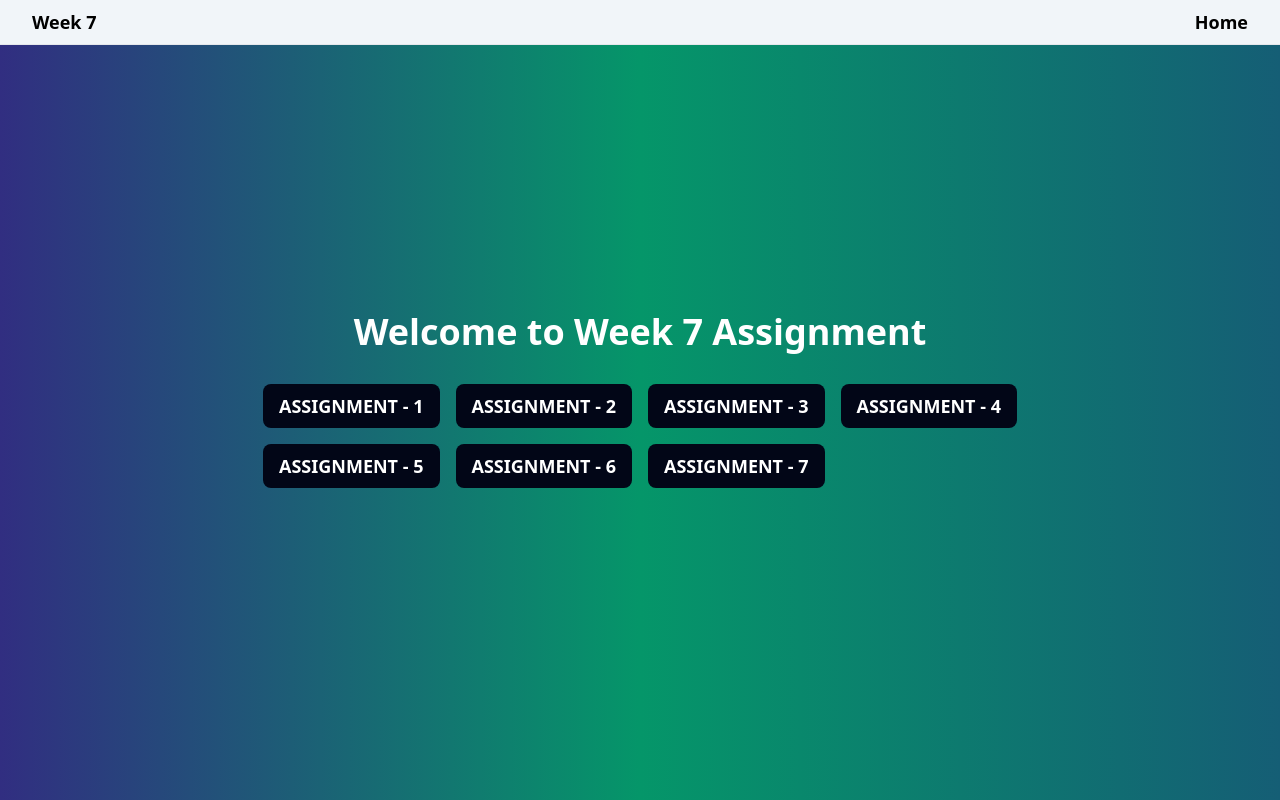
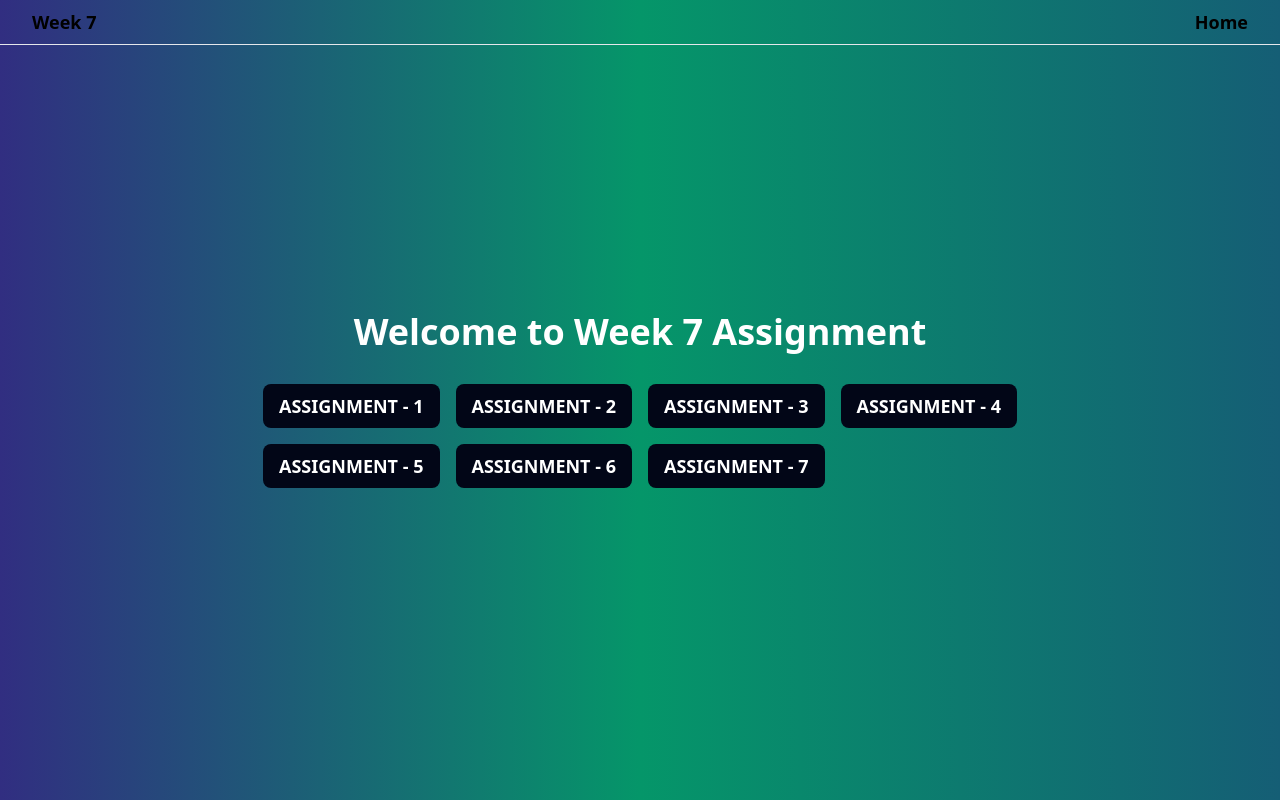
Before and after one commit to FaizanAnwar2801/100xDev_CoHort_Assignment, a React (Vite) app in the folder week-7/: page / in a window 1280 px wide. Built offline with nearby package versions, Linux system fonts and the light colour scheme.

Commit message:
Adding Nav Bar (Modified-bg inherit.)

```diff
--- a/week-7/src/components/Navbar.jsx
+++ b/week-7/src/components/Navbar.jsx
@@ -3,7 +3,7 @@ import { Link } from "react-router-dom"
 const Navbar = ()=>{
     return(
         <div className='fixed top-0 z-5 '>
-            <div className='flex justify-between w-screen px-8 py-2 text-lg font-bold text-black bg-slate-100 h-max'>
+            <div className='flex justify-between w-screen px-8 py-2 text-lg font-bold text-black bg-inherit h-max'>
                 <Link to={'/'}>Week 7</Link>
                 <Link to={'/'}>Home</Link>
             </div>
```
